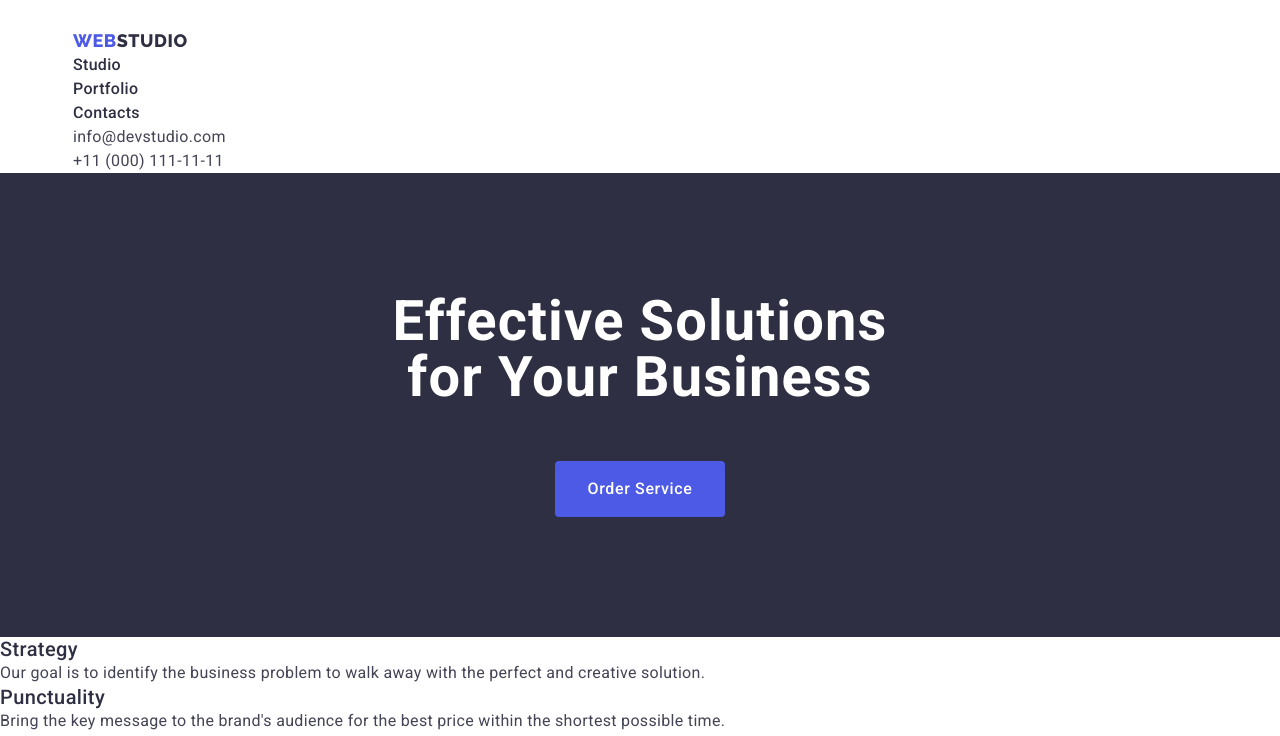
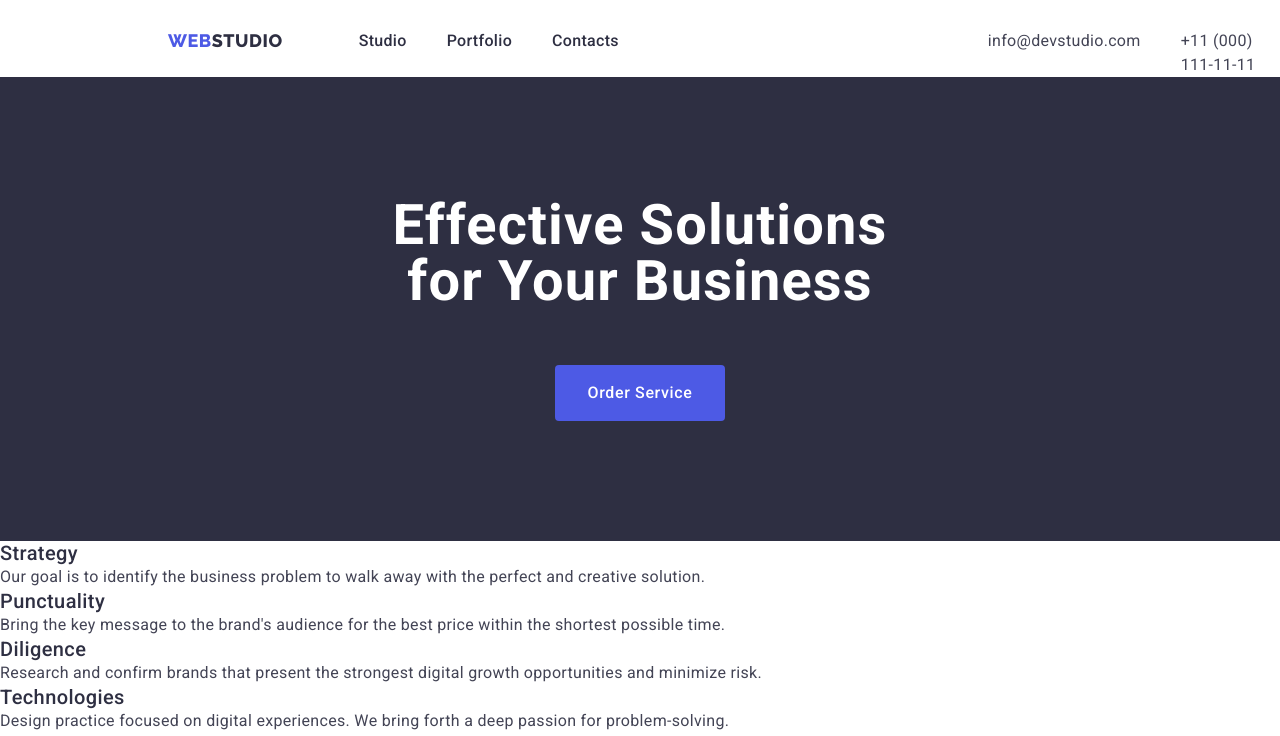
Before and after one commit to SviatoslavChub/-SviatoslavChub-goit-markup-hw-03, a plain HTML site: page index.html in a window 1280 px wide. Shown: the top 736 px of the page. Drawn offline with nearby package versions, Linux system fonts and the light colour scheme.

Commit message:
new changes 17.03

```diff
--- a/css.css/styles.css
+++ b/css.css/styles.css
@@ -69,6 +69,7 @@ text-align: center;
     font-size: 18px;
     line-height: 1.33;
     letter-spacing: 0.03em;
+    margin-right: 76px;
 }
 
 .logo {
@@ -78,7 +79,9 @@ text-align: center;
     font-size: 18px;
     line-height: 1.33;
     letter-spacing: 0.03em;
+    margin-left: 156px;
 }
+
 
 .footer-logo-span {
     color: var(--white-secondary-color);
@@ -93,6 +96,7 @@ text-align: center;
     font-weight: 500;
     line-height: 1.5;
     letter-spacing: 0.02em;
+
 }
 
 .navigation-list .navigation-link:hover,
@@ -105,16 +109,43 @@ text-align: center;
     color: var(--header-button);
 }
 
+.navigation-list {
+
+    display: flex;
+}
+
+.navigation-item {
+    margin-right: 40px;
+}
+
+.navigation-item:last-child {
+    margin-right: 0px;
+}
+
 .adress-link {
     color: var(--secondary-color);
     line-height: 1.5;
     letter-spacing: 0.02em;
 }
 
+.adress-item + .adress-item {
+    margin-left: 40px;
+}
+
+
 .adress-list .adress-link:hover,
 .adress-list .adress-link:focus {
     color: var(--header-button);
 }
+
+.adress-list {
+    display: flex;
+    margin-left: auto;
+
+
+}
+
+
 
 .main-title {
     font-weight: 700;
@@ -295,7 +326,16 @@ text-align: center;
 }
 
 .footer-text {
-    line-height: 24px;
+    line-height: 1.5;
     letter-spacing: 0.02em;
     color: var(--footer-color);
 }
+
+.container-header {
+    display: flex;
+
+}
+
+.main-nav {
+    display: flex;
+}
--- a/index.html
+++ b/index.html
@@ -23,10 +23,10 @@
     <!--Основна-->
 
         <header class="header">
-            <div class="container">
-    <nav class="navigation">
 
-            <a class="logo-link link" href="./portfolio.html"><span class="logo">WEB</span>STUDIO</a>
+            <div class="container-header">
+    <nav class="container main-nav">
+    <a class="logo-link link" href="./portfolio.html"><span class="logo">WEB</span>STUDIO</a>
             <ul class="navigation-list list">
                 <li class="navigation-item"><a class="navigation-link link" href="./index.html">Studio</a></li>
                 <li class="navigation-item"><a class="navigation-link link" href="./portfolio.html">Portfolio</a></li>
@@ -53,7 +53,8 @@
         </section>
 </div>
 
-<div class="container-description"><section class="future-section">
+<div class="container-description">
+    <section class="future-section">
             <h2 class="visually-hidden">Features</h2>
             <ul class="future-list list ">
                 <li class="future-item">
```
Also changed, not shown: portfolio.html (+2 -2 lines), 1 other file.
